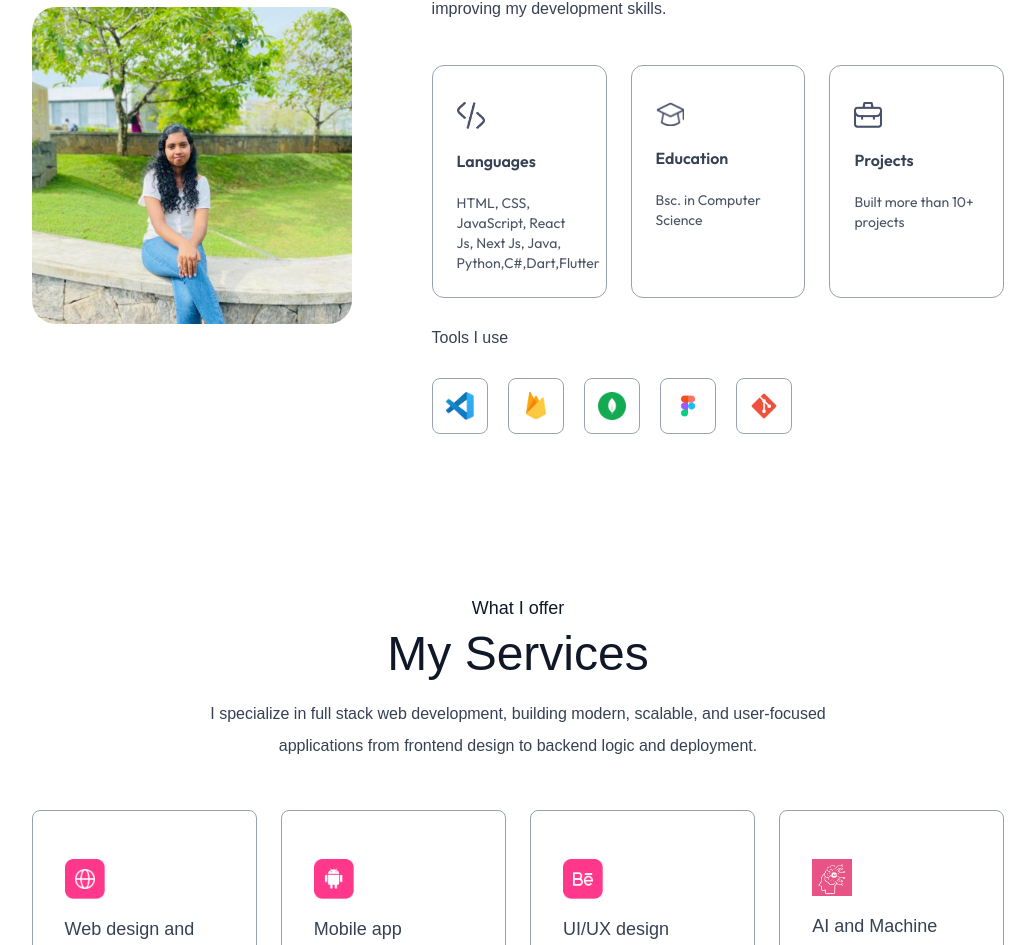
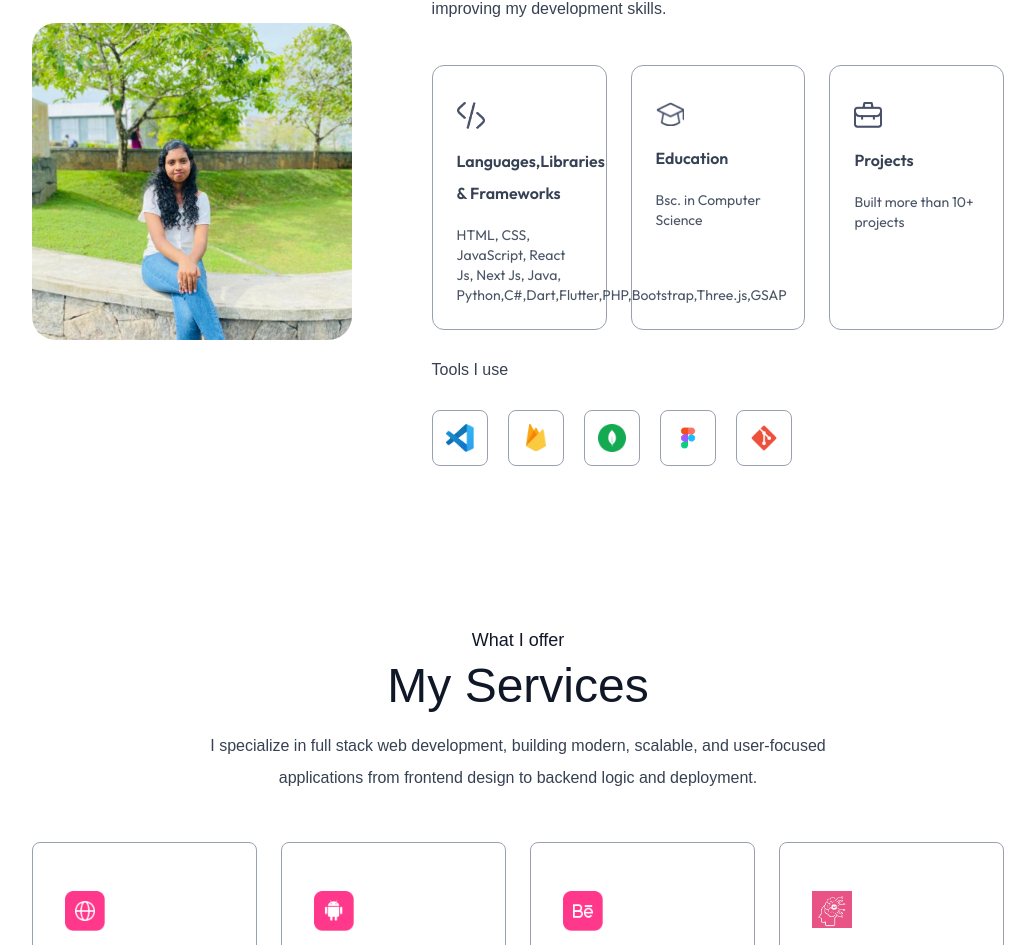
Before and after one commit to Osagani31/Nextjs-portfolio, a Next.js app: page / in a window 1280 px wide. Shown: the part 1195-2140 px from the top of the page, without its empty margins (122-1157 px from the left). Built offline with nearby package versions, Linux system fonts and the light colour scheme; a web font is replaced by a local one.

Commit message:
Update languages and frameworks in infoList

```diff
--- a/assets/assets.js
+++ b/assets/assets.js
@@ -92,7 +92,7 @@ export const serviceData = [
 ];
 
 export const infoList = [
-    { icon: assets.code_icon, iconDark: assets.code_icon_dark, title: 'Languages', description: 'HTML, CSS, JavaScript, React Js, Next Js, Java, Python,C#,Dart,Flutter' },
+    { icon: assets.code_icon, iconDark: assets.code_icon_dark, title: 'Languages,Libraries & Frameworks', description: 'HTML, CSS, JavaScript, React Js, Next Js, Java, Python,C#,Dart,Flutter,PHP,Bootstrap,Three.js,GSAP' },
     { icon: assets.edu_icon, iconDark: assets.edu_icon_dark, title: 'Education', description: 'Bsc. in Computer Science' },
     { icon: assets.project_icon, iconDark: assets.project_icon_dark, title: 'Projects', description: 'Built more than 10+ projects' }
 ];
```
